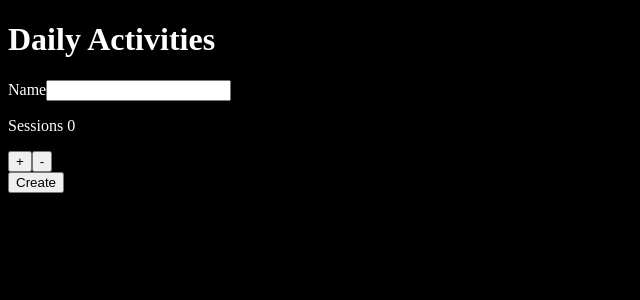
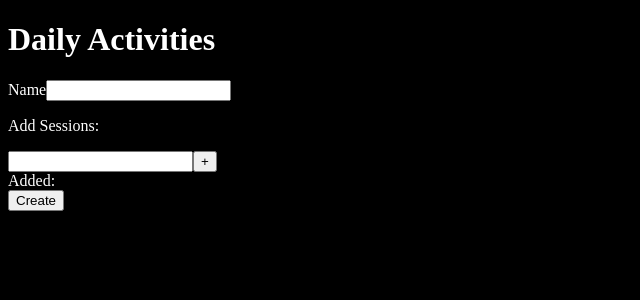
Before and after one commit to Efaideleon/Vim-Practice-App, a React (Vite) app in the folder vim-shortcuts-training-app/: page / in a window 1280 px wide. Shown: the top 300 px of the page, without its empty margins (0-640 px from the left). Built offline with nearby package versions, Linux system fonts and the light colour scheme.

Commit message:
basic session to activity

```diff
--- a/vim-shortcuts-training-app/src/Activity.jsx
+++ b/vim-shortcuts-training-app/src/Activity.jsx
@@ -1,10 +1,20 @@
 import "./ActivityStyle.css"
 
 export default function Activity({ activity, startActivity }) {
+    console.log(activity.sessions);
+
     return (
         <div className="activity-container">
             <h1>{activity.name}</h1>
             <h3>{activity.total_time}</h3>
+            <h3><div>
+                <h3>Sessions: </h3>
+                {activity.sessions.map((session) => {
+                    return (
+                        <div key={session.id}>{session.name}</div>
+                    )
+                })}
+            </div></h3>
             <button onClick={() => startActivity(activity.id)}>Start Activity</button>
         </div>
     )
--- a/vim-shortcuts-training-app/src/ActivityStyle.css
+++ b/vim-shortcuts-training-app/src/ActivityStyle.css
@@ -2,8 +2,6 @@
     border-width: thick;
     border-color: white;
     border-style: solid;
-    width: 200px;
-    height: 200px;
     padding: 20px;
     margin: 10px;
 }
--- a/vim-shortcuts-training-app/src/CreateActivity.jsx
+++ b/vim-shortcuts-training-app/src/CreateActivity.jsx
@@ -2,28 +2,21 @@ import { useState } from 'react'
 
 export default function CreateActivity({ addActivity }) {
     const [input_value, setInputValue] = useState("")
-    const [number_of_session, setNumberOfSessions] = useState(0)
-    const [input_sessions, setInputSession] = useState([])
-
+    const [input_session, setInputSession] = useState("")
+    const [sessions, setSessions] = useState([])
 
     function handleSubmit(e) {
         e.preventDefault()
         if (input_value) {
-            addActivity({ name: input_value, id: crypto.randomUUID(), total_time: 5 })
+            addActivity({ name: input_value, id: crypto.randomUUID(), sessions: sessions, total_time: 5 })
         }
         setInputValue("")
     }
 
-    function addSession(e) {
+    function addToSessionList(e) {
         e.preventDefault()
-        setNumberOfSessions(prevNumber => Math.max(0, prevNumber + 1))
-        setInputSession(prevInputSession => [...prevInputSession, {element: <input></input>, id: crypto.randomUUID()}])
-    }
-
-    function removeSession(e) {
-        e.preventDefault()
-        setNumberOfSessions(prevNumber => Math.max(0, prevNumber - 1))
-        setInputSession(prevInputSession => [...prevInputSession.slice(0, -1)])
+        setSessions(prevSessions => { return [...prevSessions, { name: input_session, id: crypto.randomUUID() }] })
+        console.log("sessions: ", sessions);
     }
 
     return (
@@ -31,12 +24,15 @@ export default function CreateActivity({ addActivity }) {
             <form onSubmit={handleSubmit}>
                 <label>Name</label>
                 <input value={input_value} onChange={(e) => setInputValue(e.target.value)}></input>
-                <p>Sessions {number_of_session}</p>
-                <div>{
-                    input_sessions.map((session) => <div key={session.id}>{session.element}</div>)
-                }</div>
-                <button onClick={addSession}>+</button>
-                <button onClick={removeSession}>-</button>
+                <p>Add Sessions: </p>
+                <div>
+                    <input value={input_session} onChange={(e) => setInputSession(e.target.value)}></input>
+                    <button onClick={addToSessionList}>+</button>
+                </div>
+                <div>Added:</div>
+                {
+                    sessions.map((session) => <div key={session.id}>{session.name}</div>)
+                }
                 <div><button>Create</button></div>
             </form>
         </>
```
